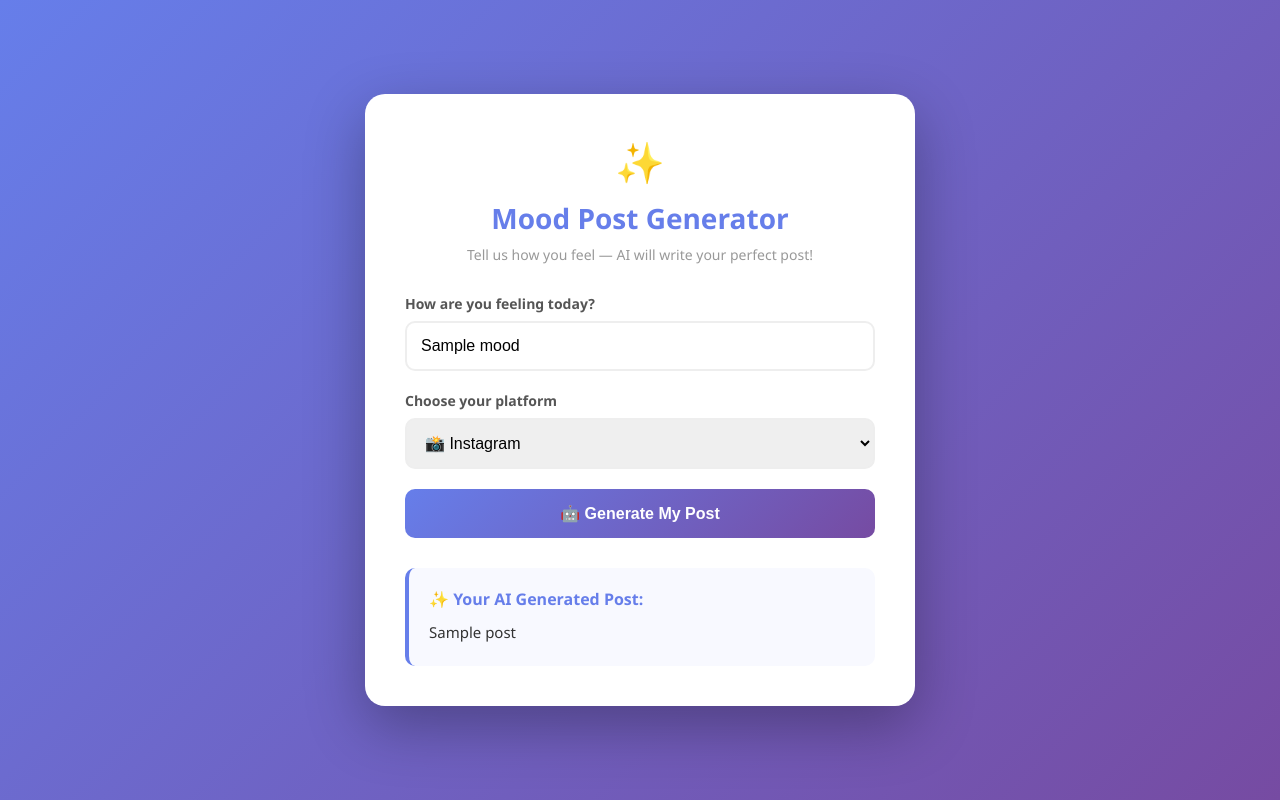
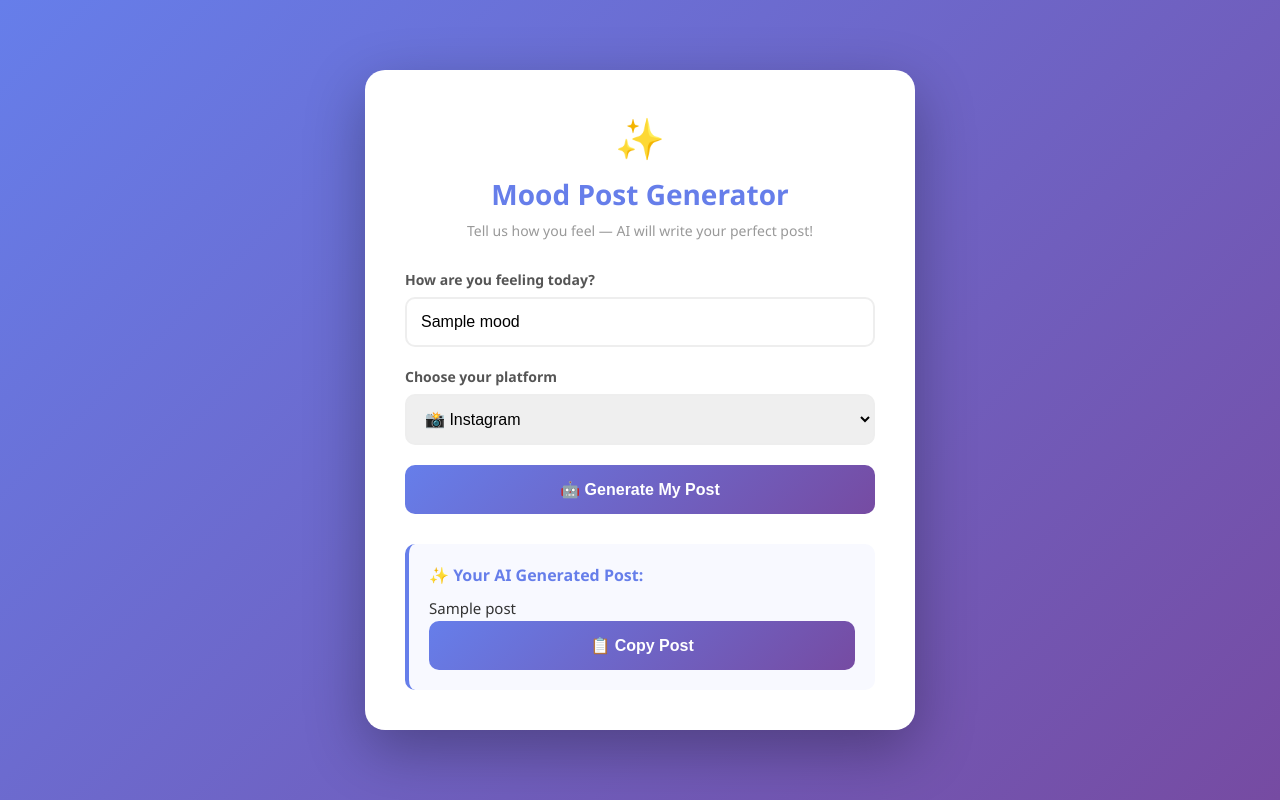
Before and after one commit to Saqib27-ops/mood-post-generator-v2, a Flask app: template templates/index.html in a window 1280 px wide. Run offline with Flask 3, Linux system fonts and the light colour scheme; the template is opened without the code that fills it: most values are stand-ins (such as "Sample title", 1, 10 or a date in 2020).

Commit message:
upgraded UI - added copy button, history and loading animation

```diff
--- a/main.py
+++ b/main.py
@@ -1,18 +1,18 @@
-from flask import Flask, render_template, request
+from flask import Flask, render_template, request, session
 from groq import Groq
+from dotenv import load_dotenv
 import os
-from dotenv import load_dotenv
 
-# Load environment variables
 load_dotenv()
 
 app = Flask(__name__)
+app.secret_key = "moodapp123"
+client = Groq(api_key=os.environ.get("GROQ_API_KEY"))
 
-# Get API key securely
-client = Groq(api_key=os.getenv("GROQ_API_KEY"))
 @app.route("/")
 def home():
-    return render_template("index.html")
+    history = session.get("history", [])
+    return render_template("index.html", history=history)
 
 @app.route("/generate", methods=["POST"])
 def generate():
@@ -29,7 +29,13 @@ def generate():
     )
 
     post = response.choices[0].message.content
-    return render_template("index.html", post=post, mood=mood, platform=platform)
+
+    history = session.get("history", [])
+    history.insert(0, {"mood": mood, "platform": platform, "post": post})
+    history = history[:5]
+    session["history"] = history
+
+    return render_template("index.html", post=post, mood=mood, platform=platform, history=history)
 
 if __name__ == "__main__":
     app.run(debug=True)
--- a/templates/index.html
+++ b/templates/index.html
@@ -141,9 +141,12 @@
 
         {% if post %}
         <div class="result">
-            <h3>✨ Your AI Generated Post:</h3>
-            <p>{{ post }}</p>
-        </div>
+    <h3>✨ Your AI Generated Post:</h3>
+    <p id="generatedPost">{{ post }}</p>
+    <button type="button" onclick="copyPost()" class="copy-btn">
+        📋 Copy Post
+    </button>
+</div>
         {% endif %}
     </div>
 </body>
```
